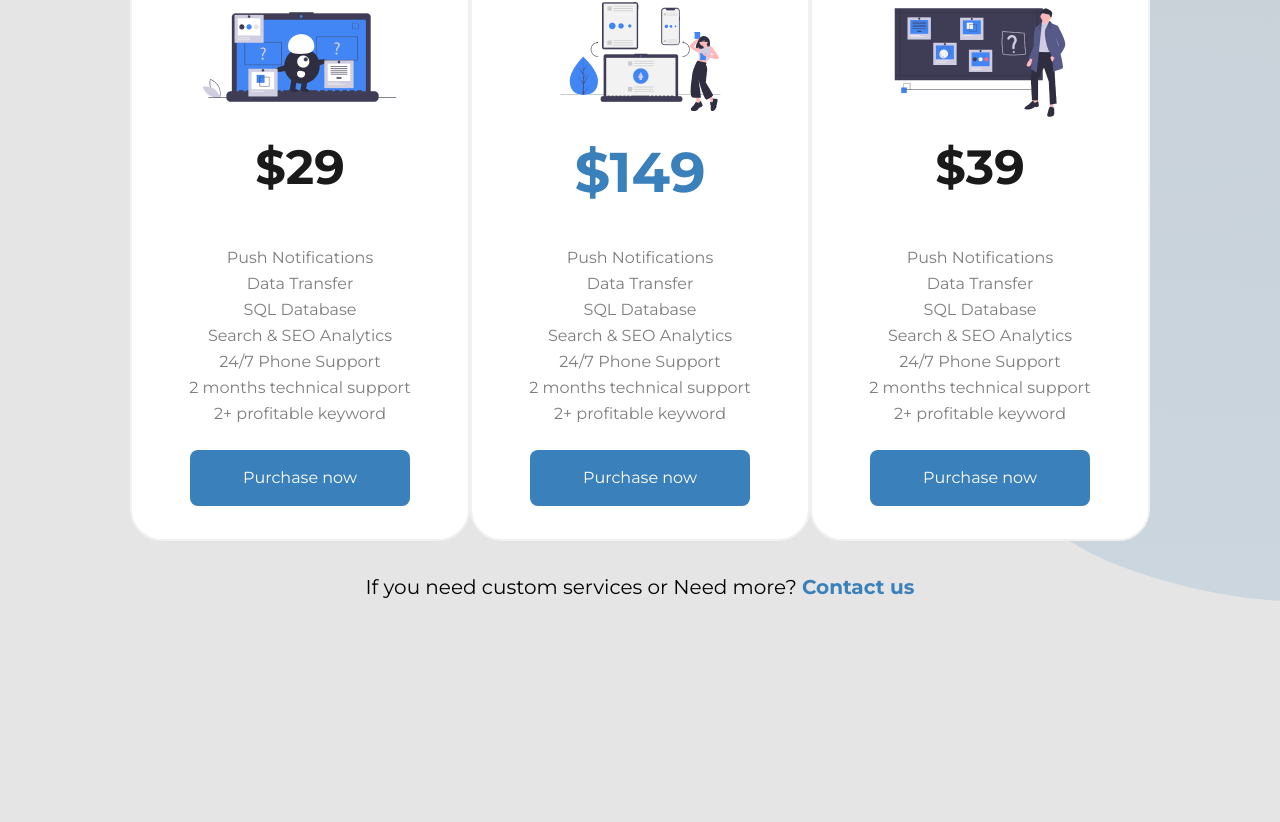
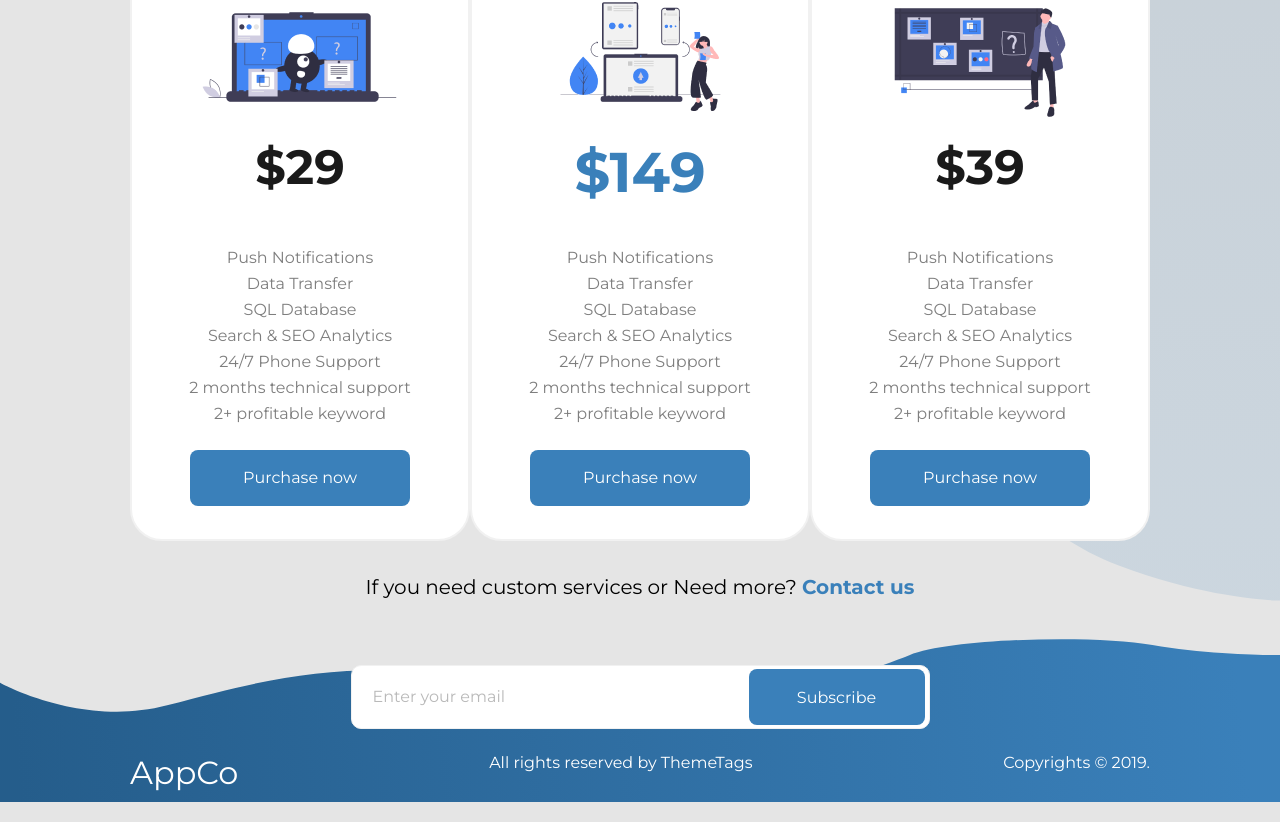
Before and after one commit to tynindima/tt_betmedia, a React (Create React App) app: page / in a window 1280 px wide. Shown: the part 2053-2875 px from the top of the page. Before the commit the page ends 2664 px from the top, so only its background shows below. Built offline with nearby package versions, Linux system fonts and the light colour scheme.

Commit message:
added footer to home

```diff
--- a/src/components/Header/Home.tsx
+++ b/src/components/Header/Home.tsx
@@ -4,6 +4,7 @@ import { Header } from './Header';
 import { Description } from './Description';
 import { Managing } from './Managing';
 import { Price } from './Price';
+import { Footer } from './Footer';
 
 export const Home: FC = () => (
   <>
@@ -11,5 +12,6 @@ export const Home: FC = () => (
     <Description />
     <Managing />
     <Price />
+    <Footer />
   </>
 );
```
